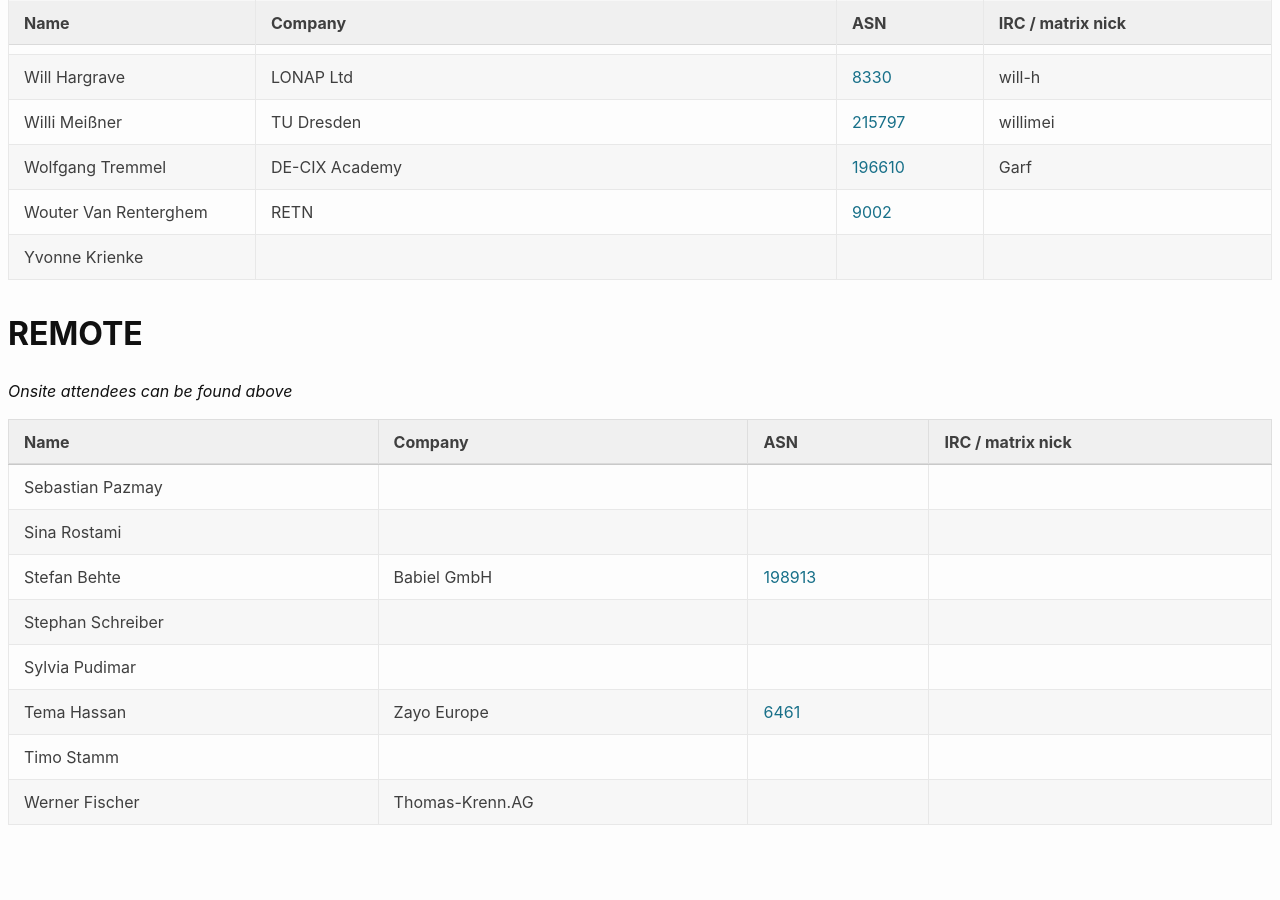
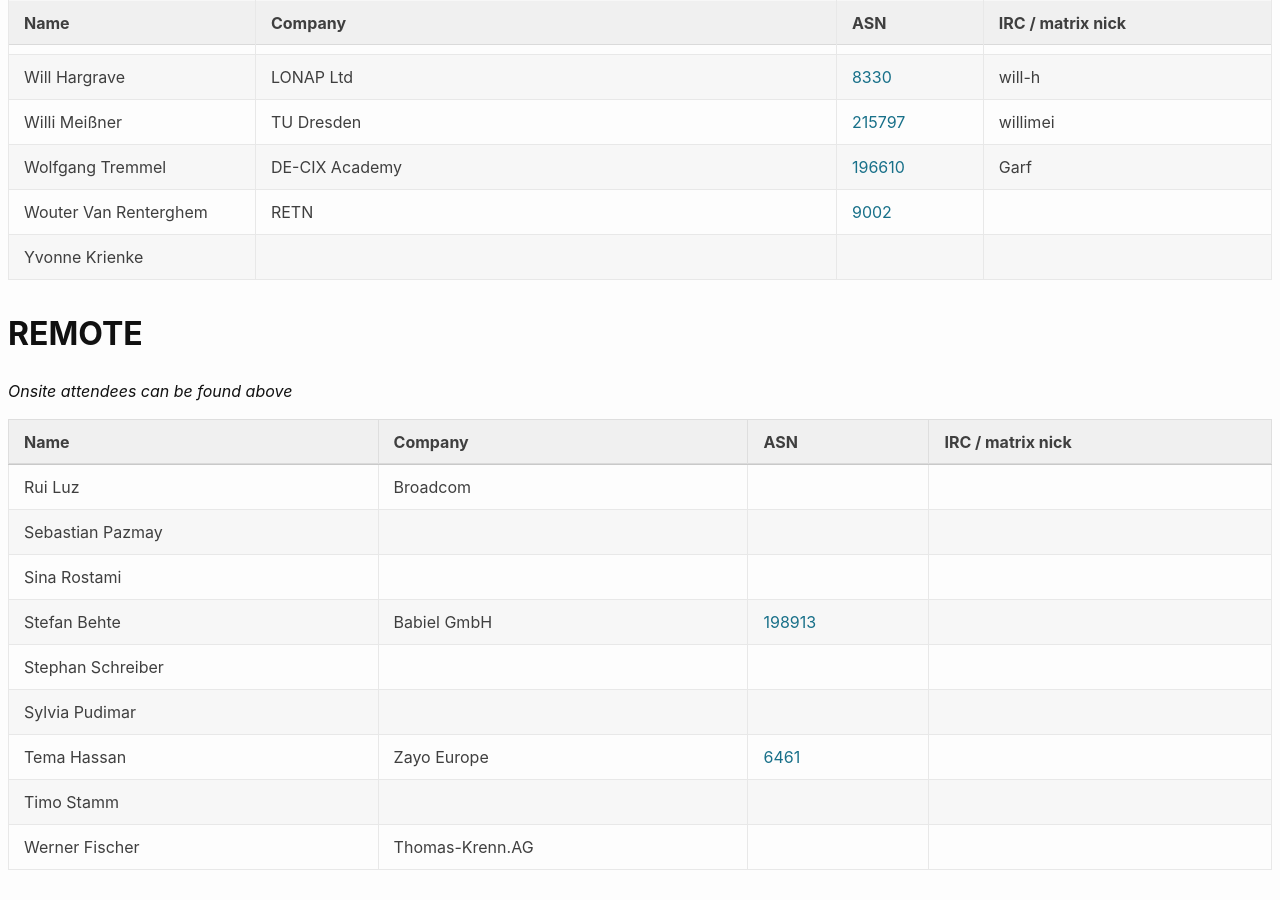
Before and after one commit to denog/pretix-attendeelist, a Jekyll site: the page built from denog16/index.markdown, in a window 1280 px wide and 900 px high, scrolled down 17927 px. Built offline with Jekyll 4.4.1, drawn with Linux system fonts in a browser that asks for light colours; before the commit the page ends 18782 px from its top, so only the background shows below that.

Commit message:
Latest data: Fri Oct 18 21:10:53 UTC 2024

```diff
--- a/_data/attendees_denog16_online.json
+++ b/_data/attendees_denog16_online.json
@@ -1,4 +1,10 @@
 [
+  {
+    "name": "Rui Luz",
+    "company": "Broadcom",
+    "irc": null,
+    "asn": null
+  },
   {
     "name": "Sebastian Pazmay",
     "company": null,
```
